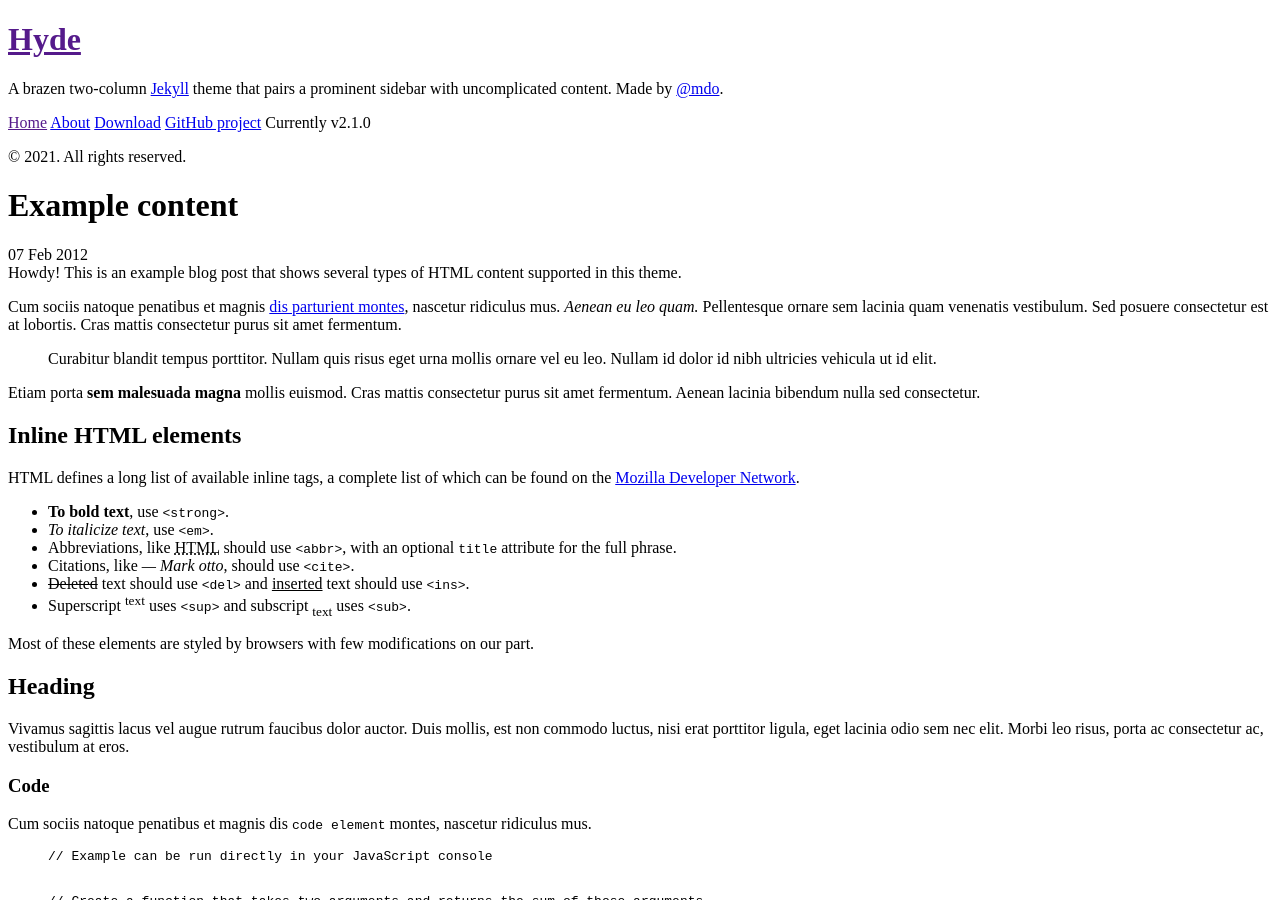
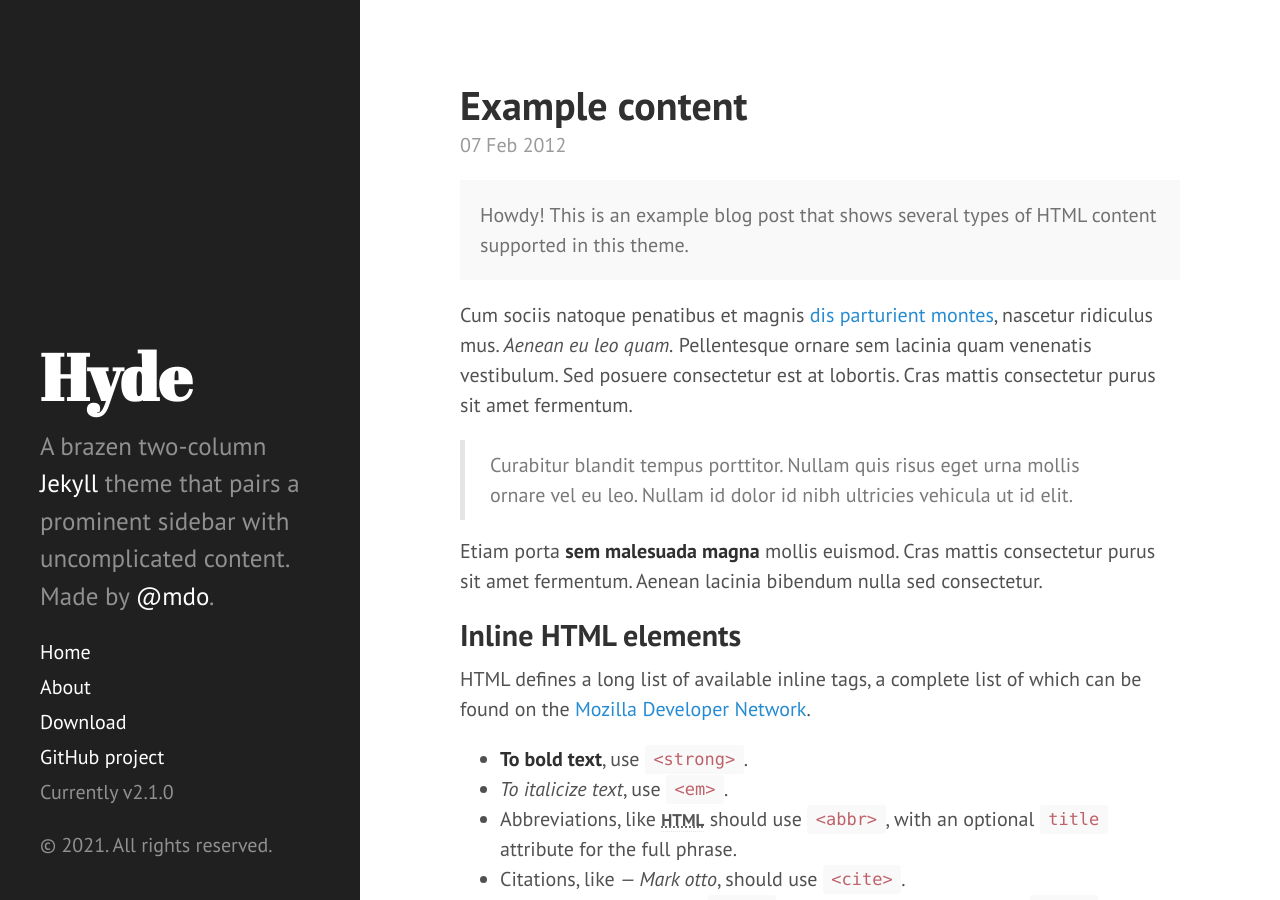
Before and after one commit to JohnTGZ/johntgz.github.io, a Jekyll site: the page built from _posts/2012-02-07-example-content.md, in a window 1280 px wide and 900 px high. Built offline with Jekyll 4.4.1, drawn with Linux system fonts in a browser that asks for light colours; Markdown is read by kramdown in place of the engine named in the settings.

Commit message:
fixed jekyll theme

```diff
--- a/_config.yml
+++ b/_config.yml
@@ -1,5 +1,5 @@
 # Dependencies
-markdown:         redcarpet
+markdown:         kramdown
 highlighter:      pygments
 
 # Permalinks
@@ -24,3 +24,7 @@
 
 github:
   repo:           https://github.com/poole/hyde
+  plugins:
+  - jekyll-paginate
+  - jekyll-gist
+  - redcarpet
--- a/_includes/head.html
+++ b/_includes/head.html
@@ -15,14 +15,14 @@
   </title>
 
   <!-- CSS -->
-  <link rel="stylesheet" href="{{ site.baseurl }}public/css/poole.css">
-  <link rel="stylesheet" href="{{ site.baseurl }}public/css/syntax.css">
-  <link rel="stylesheet" href="{{ site.baseurl }}public/css/hyde.css">
+  <link rel="stylesheet" href="/public/css/poole.css">
+  <link rel="stylesheet" href="/public/css/syntax.css">
+  <link rel="stylesheet" href="/public/css/hyde.css">
   <link rel="stylesheet" href="http://fonts.googleapis.com/css?family=PT+Sans:400,400italic,700|Abril+Fatface">
+  <!-- Icons -->
+  <link rel="apple-touch-icon-precomposed" sizes="144x144" href="/public/apple-touch-icon-144-precomposed.png">
+  <link rel="shortcut icon" href="/public/favicon.ico">
 
-  <!-- Icons -->
-  <link rel="apple-touch-icon-precomposed" sizes="144x144" href="{{ site.baseurl }}public/apple-touch-icon-144-precomposed.png">
-                                 <link rel="shortcut icon" href="{{ site.baseurl }}public/favicon.ico">
 
   <!-- RSS -->
   <link rel="alternate" type="application/rss+xml" title="RSS" href="/atom.xml">
--- a/_posts/2012-02-07-example-content.md
+++ b/_posts/2012-02-07-example-content.md
@@ -52,7 +52,7 @@
 
 Vestibulum id ligula porta felis euismod semper. Nullam quis risus eget urna mollis ornare vel eu leo. Donec sed odio dui.
 
-{% gist 5555251 gist.md %}
+
 
 Aenean eu leo quam. Pellentesque ornare sem lacinia quam venenatis vestibulum. Nullam quis risus eget urna mollis ornare vel eu leo. Cum sociis natoque penatibus et magnis dis parturient montes, nascetur ridiculus mus. Donec sed odio dui. Vestibulum id ligula porta felis euismod semper.
 
```
Also changed, not shown: 14 other files.
